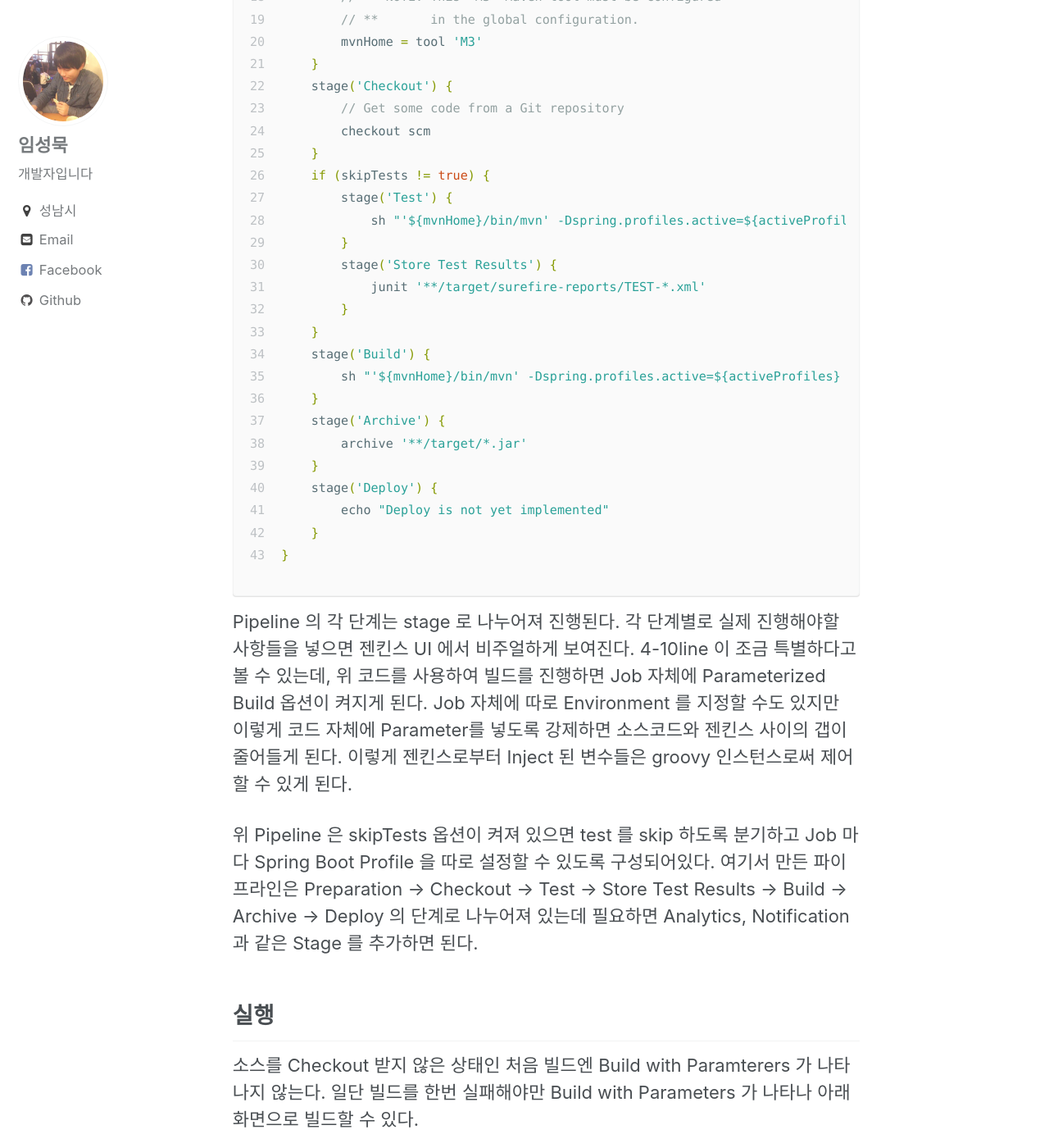
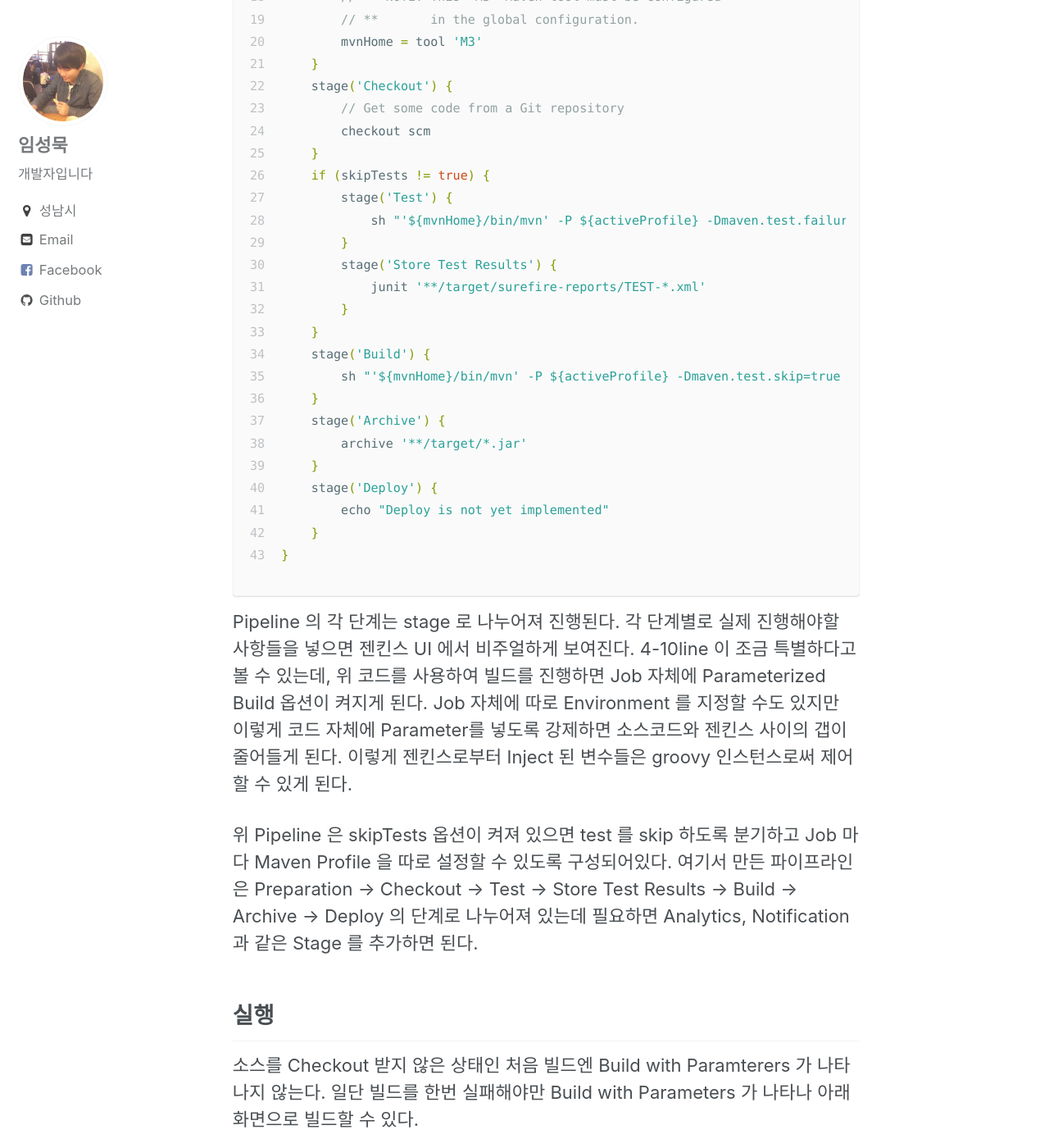
Before and after one commit to limsungmook/limsungmook, a Jekyll site: the page built from _posts/2016-11-09-jenkins-pipeline.md, in a window 1280 px wide and 1400 px high, scrolled down 3852 px. Shown: the whole window at 82% size. Built offline with Jekyll 4.4.1, drawn with Linux system fonts in a browser that asks for light colours; comment, search, counter and statistics services are not loaded; some of the changed text lies outside the part shown.

Commit message:
Jenkinsfile 의 잘못된 설정(Profile 부분) 수정

```diff
--- a/_posts/2016-11-09-jenkins-pipeline.md
+++ b/_posts/2016-11-09-jenkins-pipeline.md
@@ -67,7 +67,7 @@ node {
                     [$class: 'ParametersDefinitionProperty', parameterDefinitions:
                             [
                                     [$class: 'BooleanParameterDefinition', defaultValue: false, description: '테스트를 Skip 할 수 있습니다. 선택 시 테스트를 건너뛰고 체크아웃 - 빌드 - 아카이빙만 진행합니다', name: 'skipTests']
-                                    , [$class: 'StringParameterDefinition', defaultValue: 'hsqldb', description: 'Spring Boot 에서 Active 할 Profile 들을 쉼표로 분리해서 입력하세요. 예) hsqldb,mysql', name: 'activeProfiles']
+                                    , [$class: 'StringParameterDefinition', defaultValue: 'development', description: 'Maven에서 Active 할 Profile 을 입력하세요. 예) production', name: 'activeProfile']
                             ]
                     ]])
 
@@ -86,14 +86,14 @@ node {
     }
     if (skipTests != true) {
         stage('Test') {
-            sh "'${mvnHome}/bin/mvn' -Dspring.profiles.active=${activeProfiles} -Dmaven.test.failure.ignore -B verify"
+            sh "'${mvnHome}/bin/mvn' -P ${activeProfile} -Dmaven.test.failure.ignore -B verify"
         }
         stage('Store Test Results') {
             junit '**/target/surefire-reports/TEST-*.xml'
         }
     }
     stage('Build') {
-        sh "'${mvnHome}/bin/mvn' -Dspring.profiles.active=${activeProfiles} -Dmaven.test.skip=true clean install"
+        sh "'${mvnHome}/bin/mvn' -P ${activeProfile} -Dmaven.test.skip=true clean install"
     }
     stage('Archive') {
         archive '**/target/*.jar'
@@ -110,7 +110,7 @@ Pipeline 의 각 단계는 stage 로 나누어져 진행된다. 각 단계별로
 Job 자체에 따로 Environment 를 지정할 수도 있지만 이렇게 코드 자체에 Parameter를 넣도록 강제하면 소스코드와 젠킨스 사이의 갭이 줄어들게 된다.
 이렇게 젠킨스로부터 Inject 된 변수들은 groovy 인스턴스로써 제어할 수 있게 된다.
 
-위 Pipeline 은 skipTests 옵션이 켜져 있으면 test 를 skip 하도록 분기하고 Job 마다 Spring Boot Profile 을 따로 설정할 수 있도록 구성되어있다.
+위 Pipeline 은 skipTests 옵션이 켜져 있으면 test 를 skip 하도록 분기하고 Job 마다 Maven Profile 을 따로 설정할 수 있도록 구성되어있다.
 여기서 만든 파이프라인은 Preparation -> Checkout -> Test -> Store Test Results -> Build -> Archive -> Deploy 의 단계로 나누어져 있는데 필요하면 Analytics, Notification 과 같은 Stage 를 추가하면 된다.
 
 ## 실행
@@ -130,8 +130,6 @@ Jenkins 의 투박한 방식은 약간 아쉬움이 남는다.
 예를 들면 위 4-10Line 의 Properties 를 지저분하게 넣는 것 외에는 소스코드로 Job 의 구조를 강제화할 방법이 보이지 않는다.
 그리고 일단 이렇게 설정을 하게 되면 Build with Parameters 옵션이 켜져 빌드할 때 Property 를 바꿀 수 있게 된다. Job 에서 빌드하는 방식을 고정하는 것을 좋아하는 나로써는 약간의 찝찝함을 남긴다.
 
-Sample Code : [Github skeleton-ws-spring-boot](https://github.com/limsungmook/skeleton-ws-spring-boot)
-
 
 
 [pipeline]: https://jenkins.io/doc/book/pipeline/overview/
```
